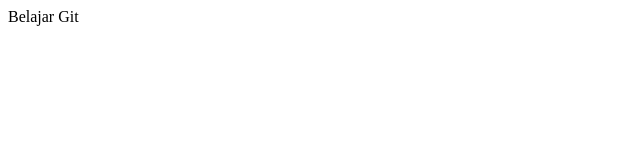
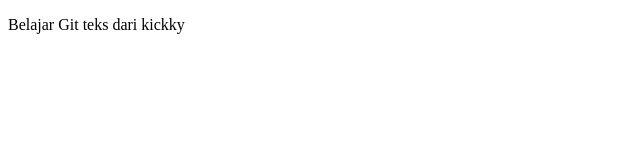
Before and after one commit to kickymaulana/belajargit-3, a plain HTML site: page index.html in a window 1280 px wide. Shown: the whole page, without its empty margins (0-640 px from the left). Drawn offline with Linux system fonts and the light colour scheme.

Commit message:
mengubah teks menjadi paragraf

```diff
--- a/index.html
+++ b/index.html
@@ -7,6 +7,6 @@
     <title>Document</title>
 </head>
 <body>
-    Belajar Git
+    <p>Belajar Git teks dari kickky</p>
 </body>
 </html>
```
